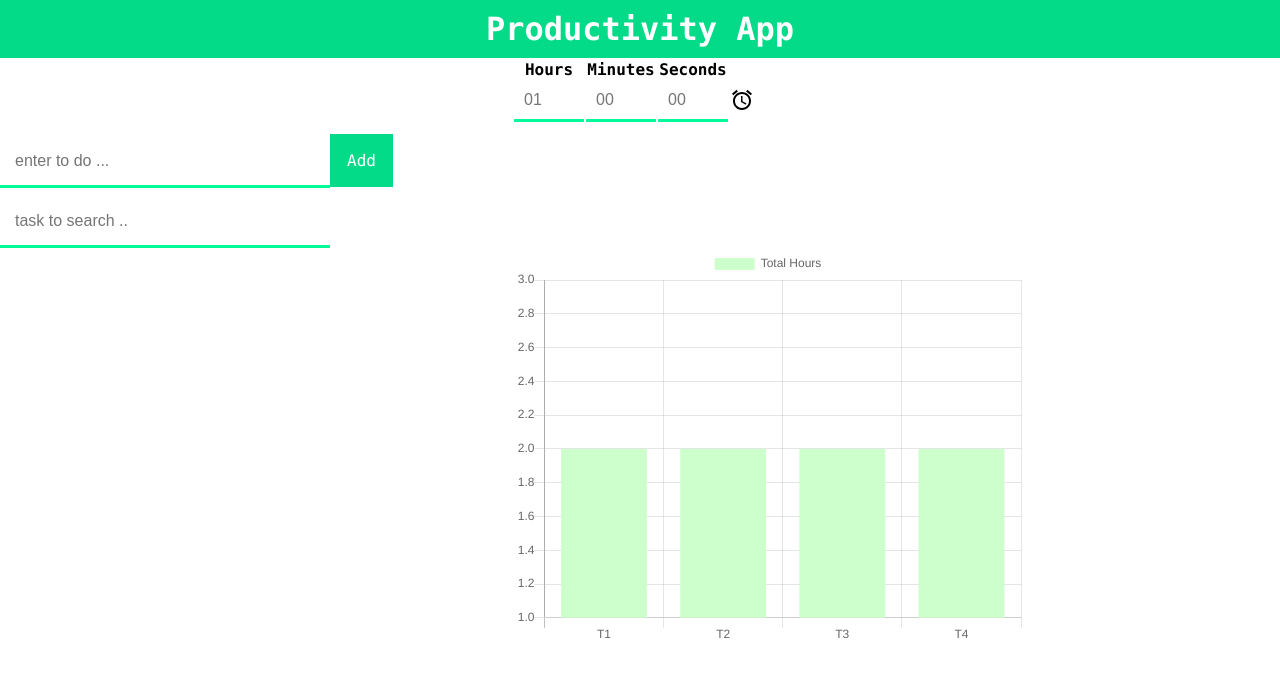
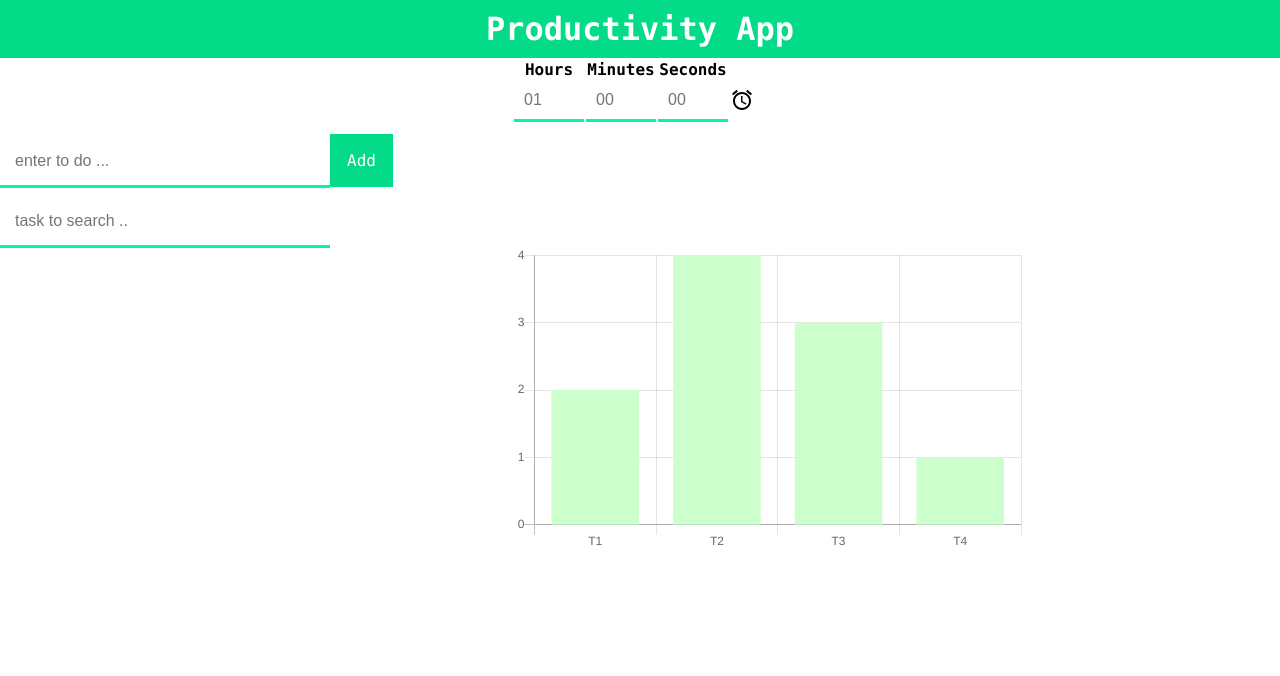
Before and after one commit to lukajose/ToDoList, a React (Create React App) app: page / in a window 1280 px wide. Shown: the top 676 px of the page. Built offline with nearby package versions, Linux system fonts and the light colour scheme.

Commit message:
adding props current item and addhours to item to timer

```diff
--- a/src/TodoList.css
+++ b/src/TodoList.css
@@ -69,7 +69,6 @@ padding:15px;
   padding: 20px;
   border-radius: 5px;
   width: 300px;
-  position: relative;
   font-family: consolas;
   border-left: 6px solid #00FA9A;
   overflow: hidden;
@@ -94,6 +93,7 @@ padding:15px;
 ul.theList {
   padding: 0;
   list-style: none;
+  float:left;
 }
 
 .todoListMain .BarChart {
--- a/src/TodoList.js
+++ b/src/TodoList.js
@@ -162,7 +162,10 @@ class TodoList extends Component {
     return (<div className= "todoListMain">
               <Timer starter = {this.state.startTimer}
                       changeTimer = {()=>this.changeTimer()}
-                      currentKey={this.state.currentKey}/>
+                      currentKey={this.state.currentKey}
+                      addHours={(hours,key)=>this.addHours(hours,key)}
+                      currentKey={this.state.currentKey}
+              />
               <div className="input-box-todo">
                 <form onSubmit={this.addItem}>
                   <input
@@ -177,9 +180,8 @@ class TodoList extends Component {
             <div className = 'input-box-search'>
               <input placeholder="task to search .." onChange={this.searchItem}></input>
             </div>
-
             <Chart/>
-              <TodoItems entries={this.state.items}
+            <TodoItems entries={this.state.items}
                        delete={this.deleteItem}
                        edit={this.renameItem}
                        completed= {this.markCompleted}/>
--- a/src/components/chart.js
+++ b/src/components/chart.js
@@ -11,7 +11,7 @@ class Chart extends Component {
                 labels: ['T1','T2','T3','T4'],
                 datasets:[{
                     label:'Total Hours',
-                    data:[2,2,2,2],
+                    data:[2,4,3,1],
                     backgroundColor:'#ccffcc',
                 }],
             }
@@ -30,8 +30,22 @@ class Chart extends Component {
             <div className = "BarChart">
                 <Bar data={this.state.chartData}
                     width={50}
-                    height={400}
-                    options={{ maintainAspectRatio: false }}
+                    height={30}
+                    options={
+                        {
+                            legend: {
+                              display: false
+                            },
+                            scales: {
+                              yAxes: [{
+                                ticks: {
+                                   beginAtZero:true,
+                                   stepSize:1,
+                                 }
+                               }]
+                              }
+                        }
+                    }
                 />
             </div>
         );
```
